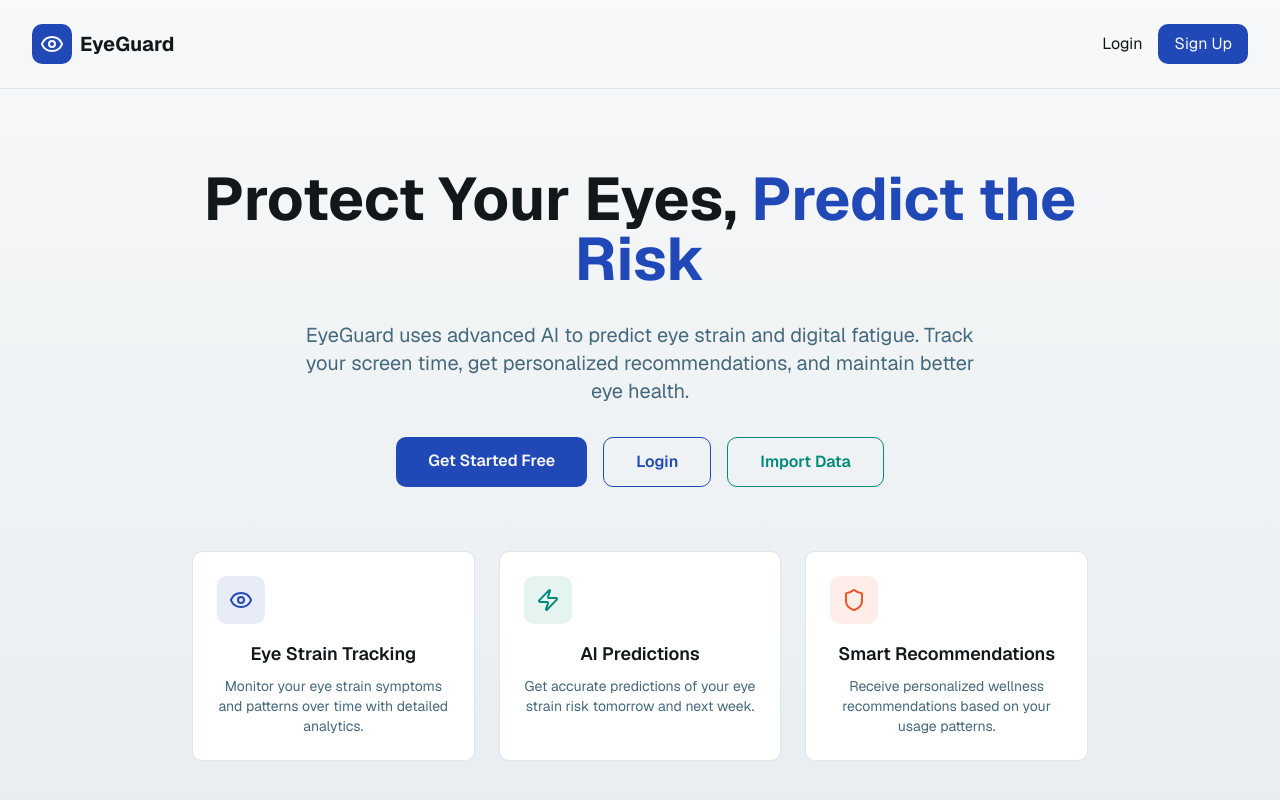
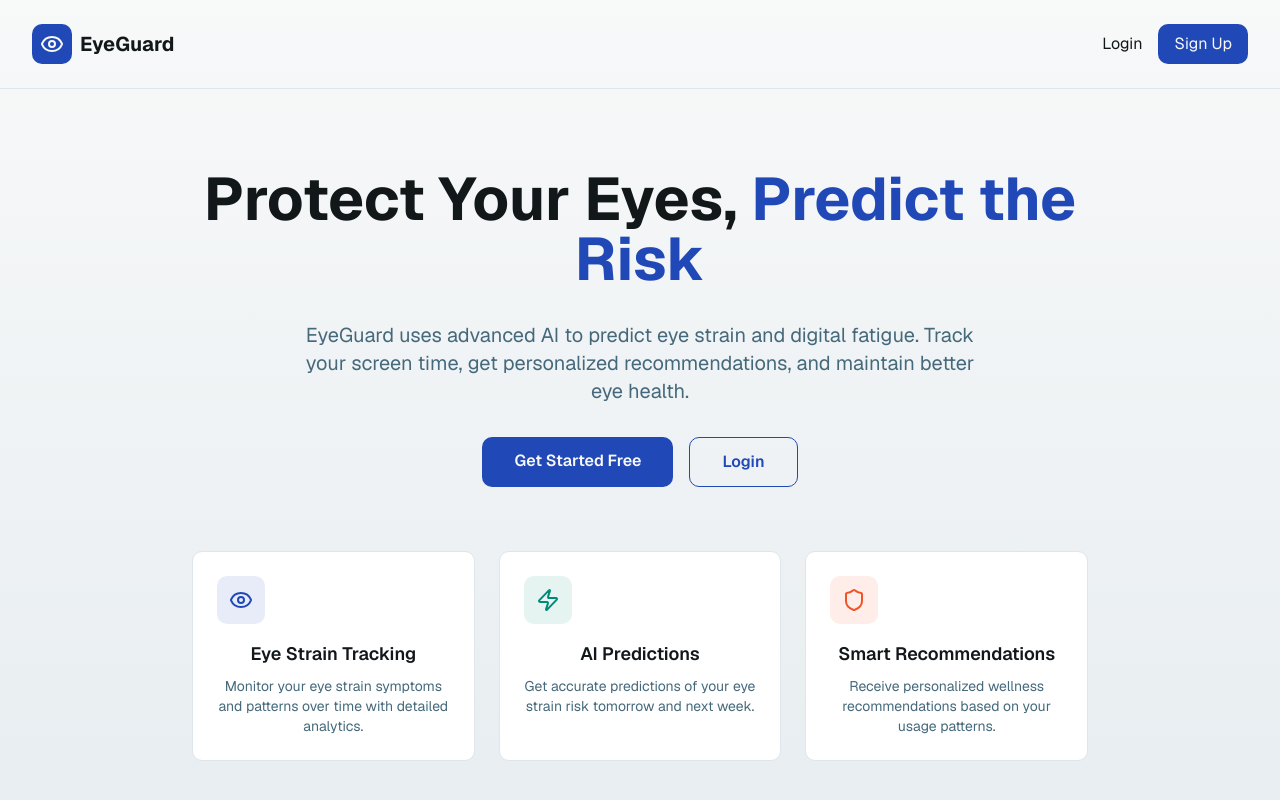
Before and after one commit to aesquivelbul-cell/v0-eyestrain, a Next.js app: page / in a window 1280 px wide. Shown: the top 800 px of the page. Built offline with nearby package versions, Linux system fonts and the light colour scheme.

Commit message:
feat: show Import Data button for logged-in admins only\n\nUpdate landing page to check auth status for admin-only button.

```diff
--- a/app/page.tsx
+++ b/app/page.tsx
@@ -1,16 +1,22 @@
 'use client';
 
 import { useRouter } from 'next/navigation';
-import { useEffect } from 'react';
+import { useEffect, useState } from 'react';
 import { Eye, BarChart3, Zap, Shield } from 'lucide-react';
+import { useAuth } from '@/lib/auth-context';
+import { mockAuth } from '@/lib/mock-auth';
 
 export default function Home() {
   const router = useRouter();
+  const { isAuthenticated } = useAuth();
+  const [isAdmin, setIsAdmin] = useState(false);
 
   useEffect(() => {
-    // Note: redirect to dashboard can be handled here if needed
-    // For now, show landing page
-  }, []);
+    // Check if user is admin
+    if (isAuthenticated) {
+      setIsAdmin(mockAuth.isAdmin());
+    }
+  }, [isAuthenticated]);
 
   return (
     <div className="min-h-screen bg-gradient-to-b from-background to-muted flex flex-col">
@@ -60,12 +66,14 @@ export default function Home() {
             >
               Login
             </a>
+            {isAdmin && (
               <a
                 href="/admin/import-data"
                 className="px-8 py-3 rounded-lg border border-secondary text-secondary hover:bg-secondary/10 transition-colors font-semibold"
               >
                 Import Data
               </a>
+            )}
           </div>
 
           {/* Features Grid */}
```
Lines whose indentation alone changed are shown as unchanged.
